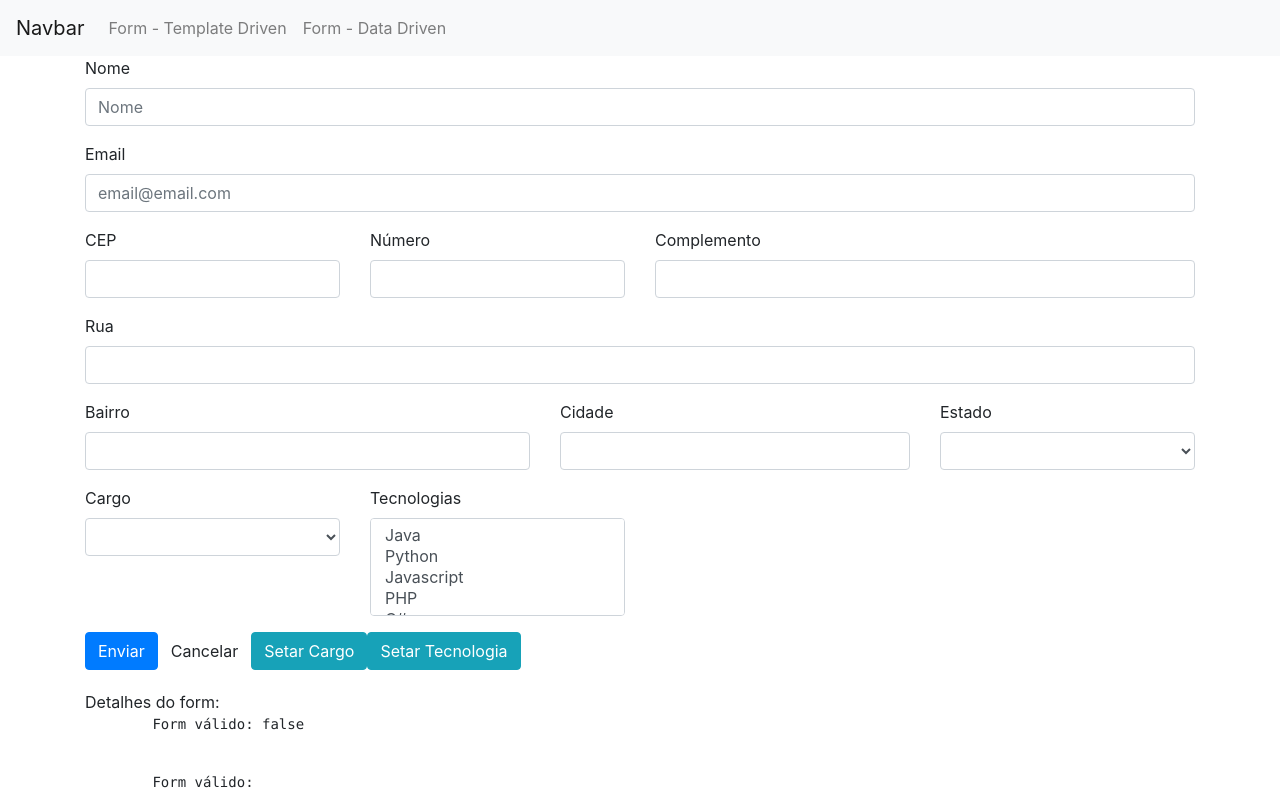
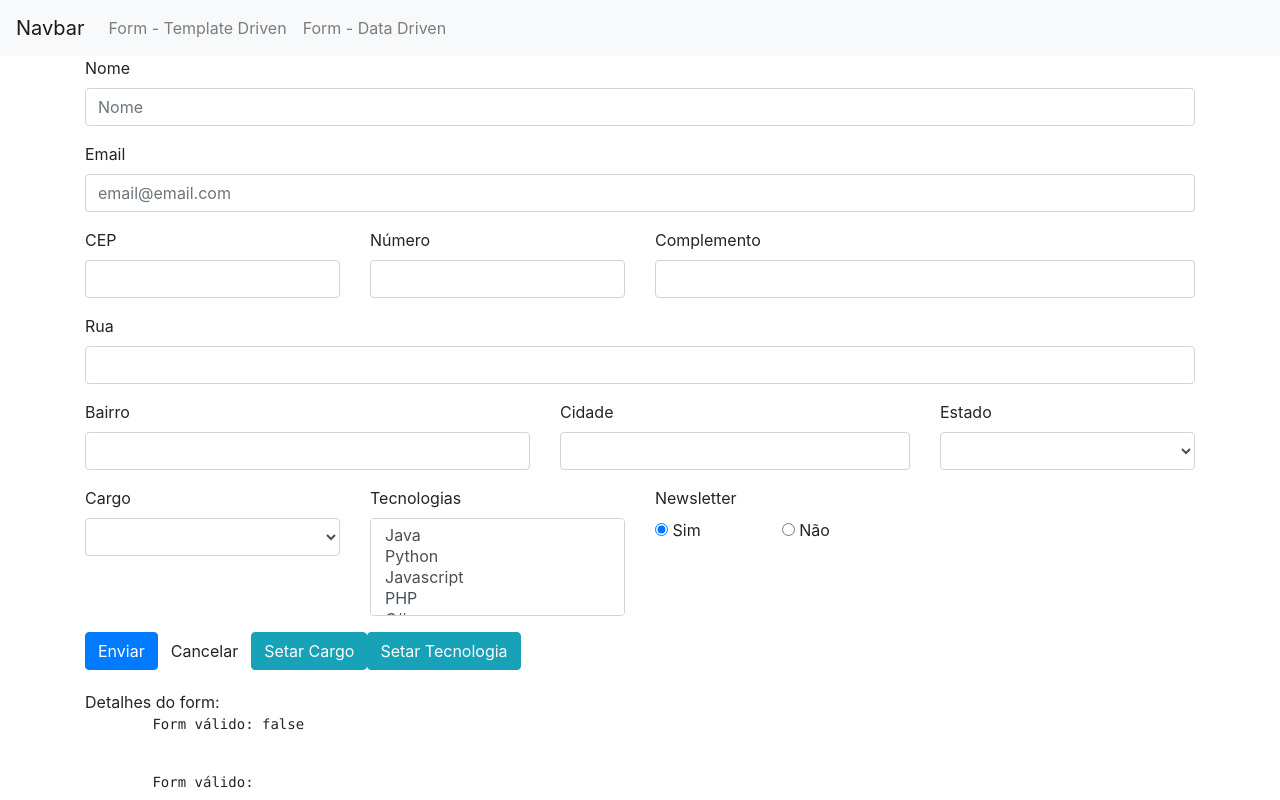
Before and after one commit to visued/angular-course-forms, an Angular app: page /dataForm in a window 1280 px wide. Shown: the top 800 px of the page. Built offline with nearby package versions, Linux system fonts and the light colour scheme.

Commit message:
Formulários reativos: Radio Button (Botão do tipo Rádio)

```diff
--- a/src/app/data-form/data-form.component.html
+++ b/src/app/data-form/data-form.component.html
@@ -197,13 +197,25 @@
         >
       </select>
     </div>
+
+    <div class="col-md-4">
+      <label for="newsletter" class="control-label">Newsletter</label>
+      <div id="newsletter" class="row">
+        <div class="col-sm-4" *ngFor="let item of newsletters">
+          <label class="radio-inline">
+            <input type="radio" [value]="item.nome" formControlName="newsletter" /> {{ item.desc }}
+          </label>
+        </div>
+      </div>
+    </div>
   </div>
 
   <button type="submit" class="btn btn-primary">Enviar</button>
   <button class="btn btn-default" (click)="resetar()">Cancelar</button>
   <button class="btn btn-info" (click)="setarCargo()">Setar Cargo</button>
-  <button class="btn btn-info" (click)="setarTecnologia()">Setar Tecnologia</button>
-
+  <button class="btn btn-info" (click)="setarTecnologia()">
+    Setar Tecnologia
+  </button>
 
   <app-form-debug [form]="formulario"></app-form-debug>
 </form>
--- a/src/app/data-form/data-form.component.ts
+++ b/src/app/data-form/data-form.component.ts
@@ -18,6 +18,8 @@ export class DataFormComponent implements OnInit {
   estados: Observable<IEstadosBr[]>;
   cargos: any[];
   tecnologias: any[];
+  newsletters: any[];
+
   constructor(
     private formBuilder: FormBuilder,
     private http: HttpClient,
@@ -29,6 +31,7 @@ export class DataFormComponent implements OnInit {
     this.estados = this.dropDownService.getEstadosBr();
     this.cargos = this.dropDownService.getCargos();
     this.tecnologias = this.dropDownService.getTecnologias();
+    this.newsletters = this.dropDownService.getNewsLetter();
     // this.dropDownService.getEstadosBr().subscribe((dados) => {
     //   console.log(dados);
     //   this.estados = dados;
@@ -50,7 +53,8 @@ export class DataFormComponent implements OnInit {
         estado: [null, Validators.required],
       }),
       cargo: [null],
-      tecnologias: [null]
+      tecnologias: [null],
+      newsletter: ['s']
     });
   }
 
--- a/src/app/share/service/dropdown.service.ts
+++ b/src/app/share/service/dropdown.service.ts
@@ -27,4 +27,12 @@ export class DropdownService {
       {nome: 'csharp', desc: 'C#'},
     ]
   }
+
+  getNewsLetter() {
+    return [
+      {nome: 's', desc: 'Sim'},
+      {nome: 'n', desc: 'Não'}
+
+    ]
+  }
 }
```
